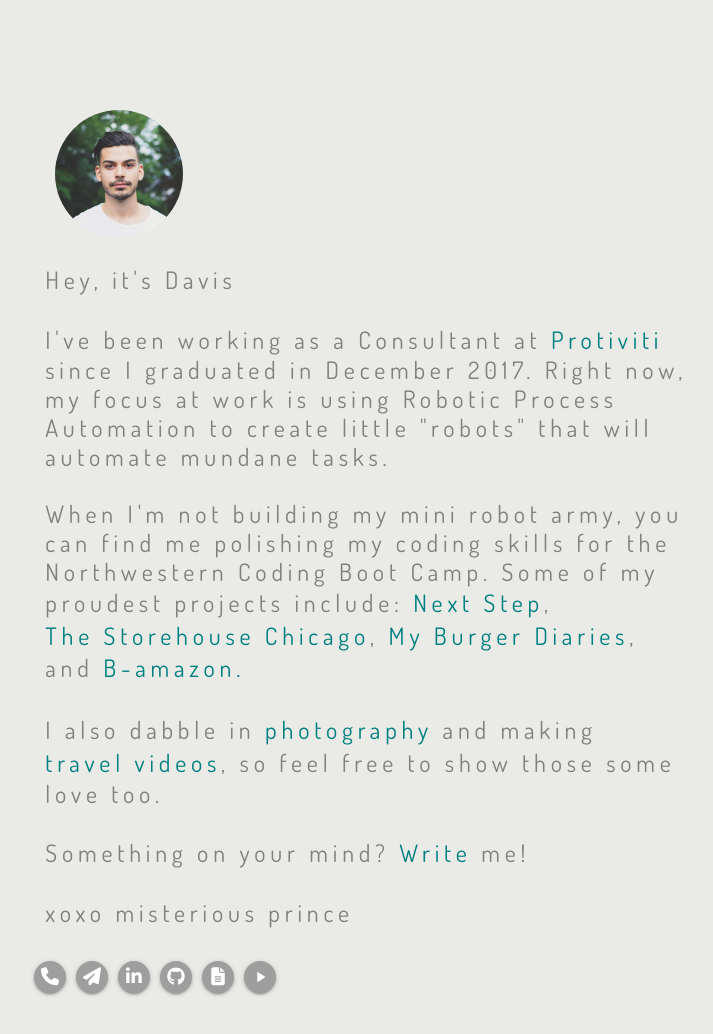
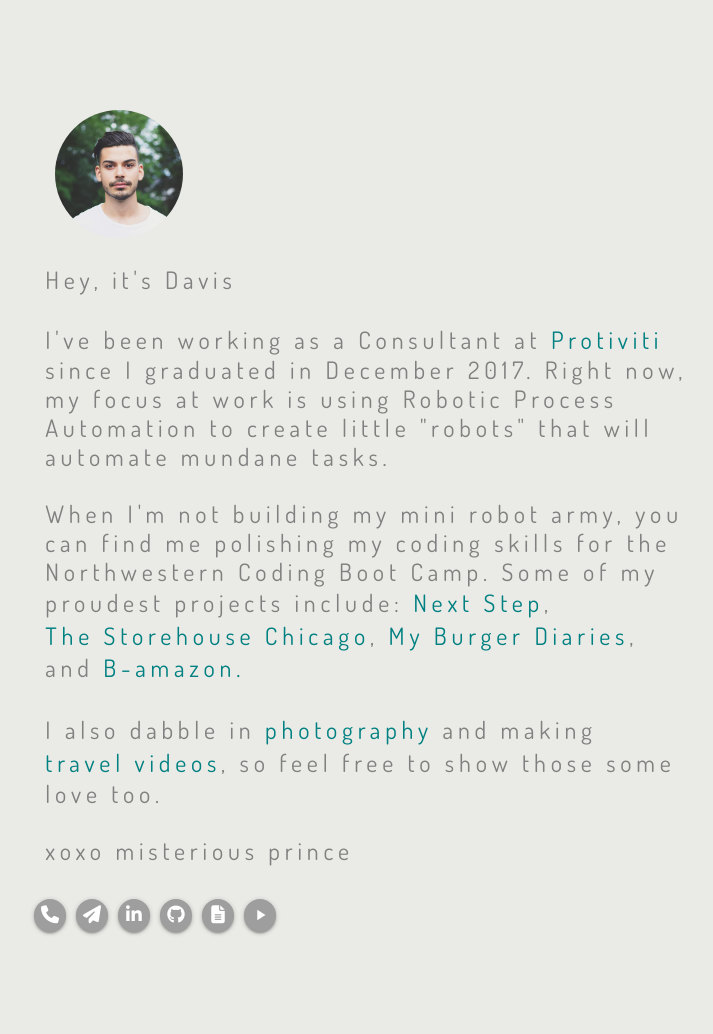
Before and after one commit to daveyjonezz/dbPortfolio, a website: page bio.html in a window 1280 px wide. Shown: the whole page, without its empty margins (66-779 px from the left). Drawn offline with nearby package versions, Linux system fonts and the light colour scheme.

Commit message:
updated bio

```diff
--- a/bio.html
+++ b/bio.html
@@ -48,9 +48,6 @@
               target="_blank" class="photography">photography</a>
           </span>and making <span class="cl-effect-3"><a href="https://vimeo.com/311132662" target="_blank"
               class="videos">travel videos</a></span>, so feel free to show those some love too.</p>
-        <br>
-        <p>Something on your mind? <span class="cl-effect-3"><a href="https://www.youtube.com/watch?v=oHg5SJYRHA0"
-          target="_blank">Write</a></span> me!</p>
         <br>
         <p>xoxo misterious prince</p>
 
```
